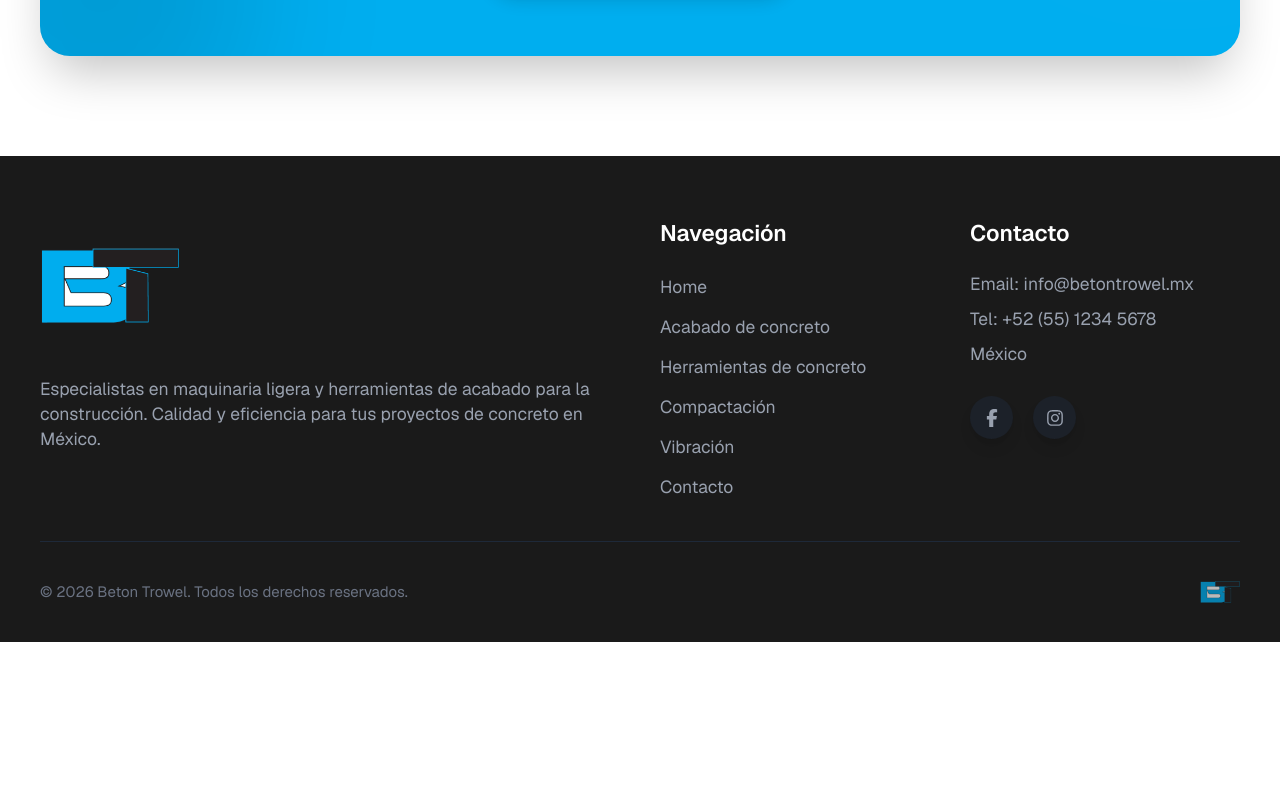
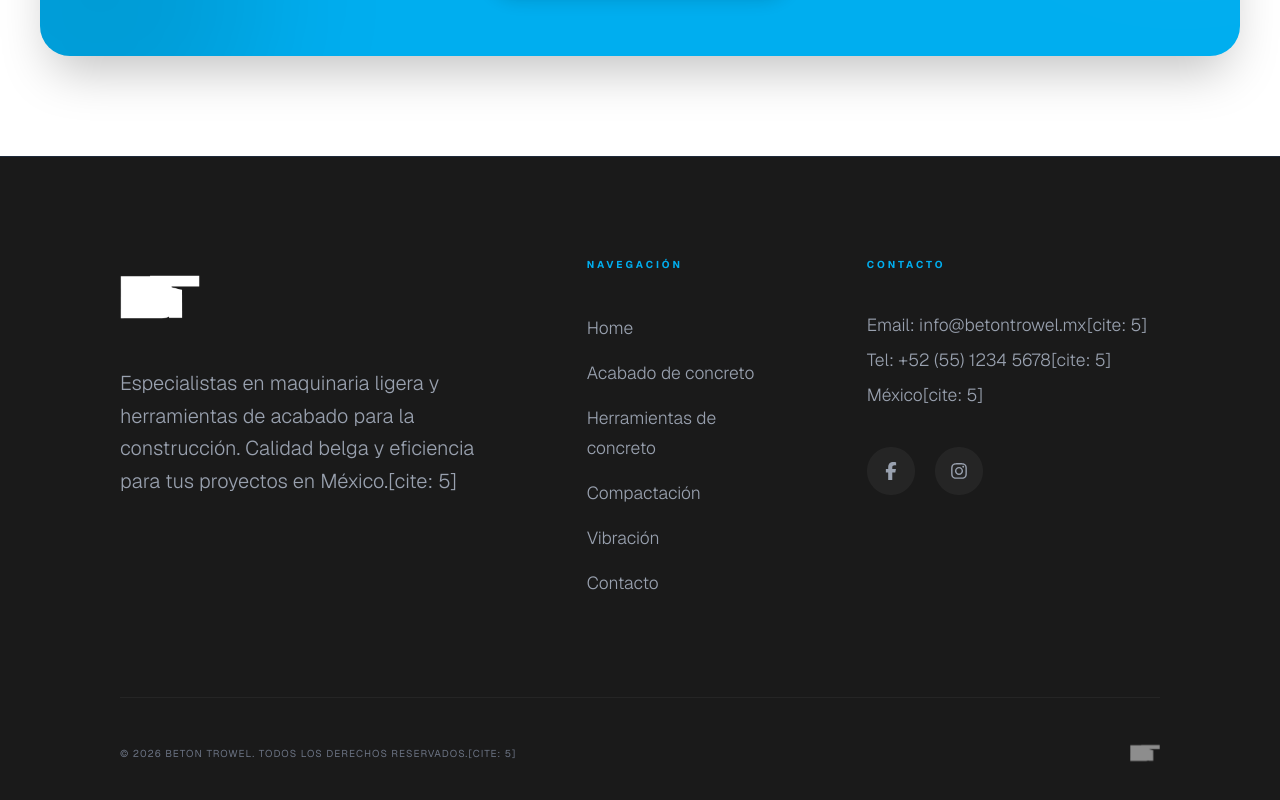
Before and after one commit to DaniAndradeDash/betontrowelweb, a Next.js app: page / in a window 1280 px wide. Shown: the part 3847-4647 px from the top of the page. Before the commit the page ends 4489 px from the top, so only its background shows below. Built offline with nearby package versions, Linux system fonts and the light colour scheme.

Commit message:
update footer
cam,bios en footer de una segun estructura incorrecta

```diff
--- a/components/Footer.tsx
+++ b/components/Footer.tsx
@@ -3,7 +3,6 @@
 import Link from "next/link";
 import Image from "next/image";
 import { useState, useEffect } from "react";
-// Importamos desde FontAwesome (fa) dentro de react-icons
 import { FaInstagram, FaFacebookF } from "react-icons/fa6";
 
 const navLinks = [
@@ -15,7 +14,6 @@ const navLinks = [
   { name: "Contacto", href: "/contacto" },
 ];
 
-
 const BETON_TROWEL_IMG = "/logos/BETON-TROWEL-LOGO-SITE-ICON.png";
 
 export default function Footer() {
@@ -26,35 +24,34 @@ export default function Footer() {
   }, []);
 
   return (
-    <footer className="bg-brand-black text-white pt-12 pb-6">
-      <div className="max-w-7xl mx-auto px-4 sm:px-6 lg:px-8">
-        <div className="grid grid-cols-1 md:grid-cols-4 gap-8 mb-8">
+    <footer className="bg-[#1A1A1A] text-white pt-20 pb-10 border-t border-gray-800">
+      <div className="max-w-[2560px] mx-auto px-6 sm:px-12 lg:px-24">
+        <div className="grid grid-cols-1 md:grid-cols-12 gap-16 mb-20">
+
           {/* Company Info */}
-          <div className="col-span-1 md:col-span-2">
-            <div className="flex items-center gap-4 mb-4">
-               <Image
-                src={BETON_TROWEL_IMG}
-                alt="Beton Trowel Logo"
-                width={120}
-                height={40}
-                className="h-28 w-auto object-contain "
-              />
-            </div>
-            <p className="text-gray-400 text-sm max-w-md">
+          <div className="md:col-span-5 space-y-6">
+            <Image
+              src={BETON_TROWEL_IMG}
+              alt="Beton Trowel"
+              width={160}
+              height={50}
+              className="h-16 w-auto object-contain brightness-0 invert"
+            />
+            <p className="text-gray-400 text-sm md:text-base font-light max-w-sm leading-relaxed">
               Especialistas en maquinaria ligera y herramientas de acabado para la construcción.
-              Calidad y eficiencia para tus proyectos de concreto en México.
+              Calidad belga y eficiencia para tus proyectos en México.[cite: 5]
             </p>
           </div>
 
           {/* Quick Links */}
-          <div>
-            <h3 className="text-lg font-semibold mb-4">Navegación</h3>
-            <ul className="space-y-2">
+          <div className="md:col-span-3">
+            <h3 className="text-[10px] uppercase tracking-[0.3em] font-bold text-[#00AEEF] mb-8">Navegación</h3>
+            <ul className="space-y-3">
               {navLinks.map((link) => (
                 <li key={link.href}>
                   <Link
                     href={link.href}
-                    className="text-gray-400 hover:text-brand-blue transition-colors text-sm"
+                    className="text-gray-400 hover:text-[#00AEEF] transition-colors text-sm font-light"
                   >
                     {link.name}
                   </Link>
@@ -63,22 +60,21 @@ export default function Footer() {
             </ul>
           </div>
 
-          {/* Contact Info con Redes Sociales */}
-          <div>
-            <h3 className="text-lg font-semibold mb-4">Contacto</h3>
-            <ul className="space-y-2 text-sm text-gray-400 mb-6">
-              <li>Email: info@betontrowel.mx</li>
-              <li>Tel: +52 (55) 1234 5678</li>
-              <li>México</li>
+          {/* Contact & Social */}
+          <div className="md:col-span-4">
+            <h3 className="text-[10px] uppercase tracking-[0.3em] font-bold text-[#00AEEF] mb-8">Contacto</h3>
+            <ul className="space-y-2 text-sm text-gray-400 mb-8 font-light">
+              <li>Email: info@betontrowel.mx[cite: 5]</li>
+              <li>Tel: +52 (55) 1234 5678[cite: 5]</li>
+              <li>México[cite: 5]</li>
             </ul>
 
-            {/* Contenedor de iconos modernos */}
             <div className="flex gap-4">
               <a
                 href="https://facebook.com"
                 target="_blank"
                 rel="noopener noreferrer"
-                className="group p-2.5 rounded-full bg-gray-800/50 text-gray-400 hover:bg-[#1877F2] hover:text-white hover:-translate-y-1.5 transition-all duration-300 shadow-lg"
+                className="group p-3 rounded-full bg-white/5 text-gray-400 hover:bg-[#1877F2] hover:text-white hover:-translate-y-1 transition-all duration-300"
               >
                 <FaFacebookF size={18} />
               </a>
@@ -86,7 +82,7 @@ export default function Footer() {
                 href="https://instagram.com"
                 target="_blank"
                 rel="noopener noreferrer"
-                className="group p-2.5 rounded-full bg-gray-800/50 text-gray-400 hover:bg-gradient-to-tr hover:from-[#f9ce34] hover:via-[#ee2a7b] hover:to-[#6228d7] hover:text-white hover:-translate-y-1.5 transition-all duration-300 shadow-lg"
+                className="group p-3 rounded-full bg-white/5 text-gray-400 hover:bg-gradient-to-tr hover:from-[#f9ce34] hover:via-[#ee2a7b] hover:to-[#6228d7] hover:text-white hover:-translate-y-1 transition-all duration-300"
               >
                 <FaInstagram size={18} />
               </a>
@@ -94,17 +90,18 @@ export default function Footer() {
           </div>
         </div>
 
-        <div className="border-t border-gray-800 pt-6 flex flex-col md:flex-row justify-between items-center gap-4">
-          <p className="text-gray-500 text-xs">
-            © {year || "2026"} Beton Trowel. Todos los derechos reservados.
+        {/* Bottom Bar */}
+        <div className="border-t border-white/5 pt-8 flex flex-col md:flex-row justify-between items-center gap-4">
+          <p className="text-gray-500 text-[10px] uppercase tracking-widest">
+            © {year || "2026"} BETON TROWEL. TODOS LOS DERECHOS RESERVADOS.[cite: 5]
           </p>
-          <div className="flex items-center gap-4">
+          <div className="flex items-center gap-4 opacity-50 hover:opacity-100 transition-opacity">
             <Image
               src={BETON_TROWEL_IMG}
               alt="Beton Trowel Logo"
-              width={140}
-              height={40}
-              className="h-8 w-auto object-contain opacity-70 hover:opacity-100 transition-opacity"
+              width={120}
+              height={30}
+              className="h-6 w-auto object-contain brightness-0 invert"
             />
           </div>
         </div>
```
